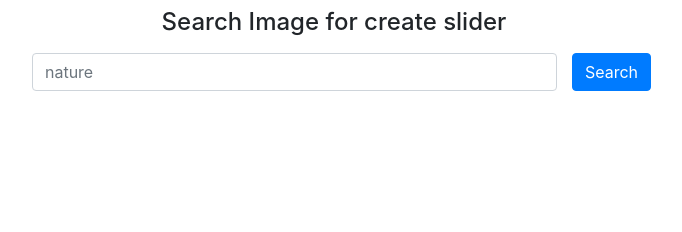
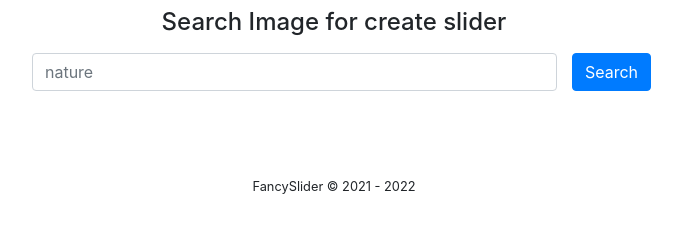
Before and after one commit to nurulhodanahid1/fancy-slider, a plain HTML site: page index.html in a window 1280 px wide. Shown: the whole page, without its empty margins (306-988 px from the left). Drawn offline with nearby package versions, Linux system fonts and the light colour scheme.

Commit message:
completed the project

```diff
--- a/index.html
+++ b/index.html
@@ -61,6 +61,9 @@
       </div>
     </div>
   </div>
+  <footer class="text-center footer">
+    <small>FancySlider © 2021 - 2022</small>
+  </footer>
   <!-- Optional JavaScript -->
   <script src="app.js"></script>
 </body>
--- a/style.css
+++ b/style.css
@@ -73,3 +73,6 @@ img {
   margin: 20px 0;
   border-radius: 5px;
 }
+.footer{
+  margin-top: 50px;
+}
```
